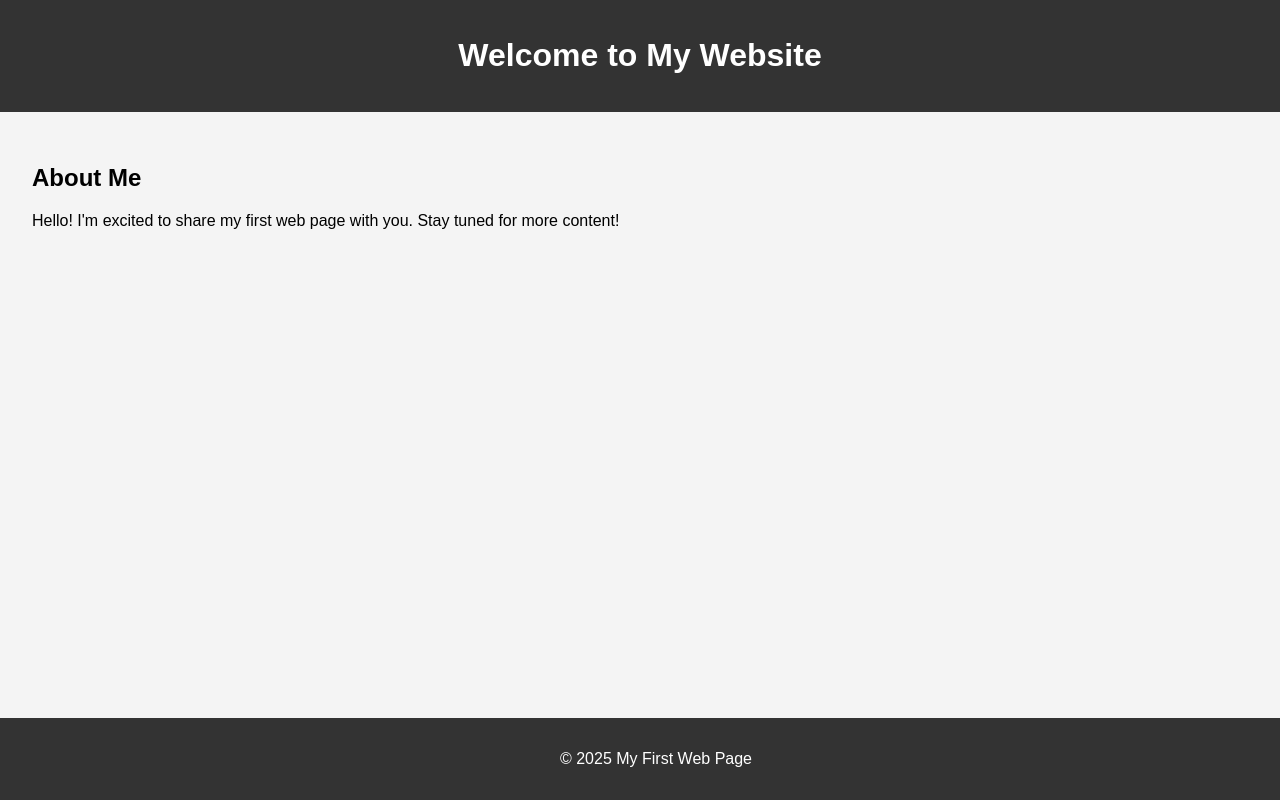
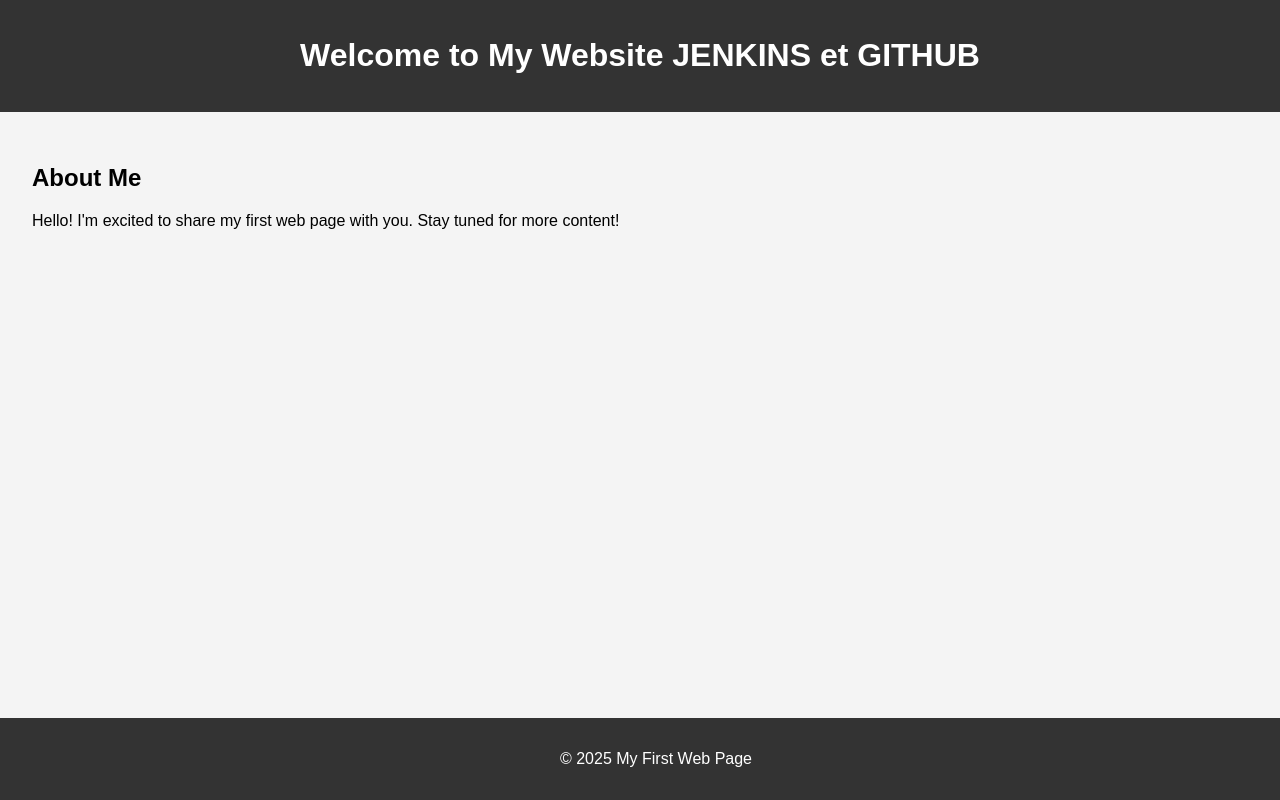
Before and after one commit to cynthia783/test-project, a plain HTML site: page index.html in a window 1280 px wide. Drawn offline with Linux system fonts and the light colour scheme.

Commit message:
modification header

```diff
--- a/index.html
+++ b/index.html
@@ -33,7 +33,7 @@
 </head>
 <body>
     <header>
-        <h1>Welcome to My Website</h1>
+        <h1>Welcome to My Website JENKINS et GITHUB</h1>
     </header>
     <main>
         <h2>About Me</h2>
```
